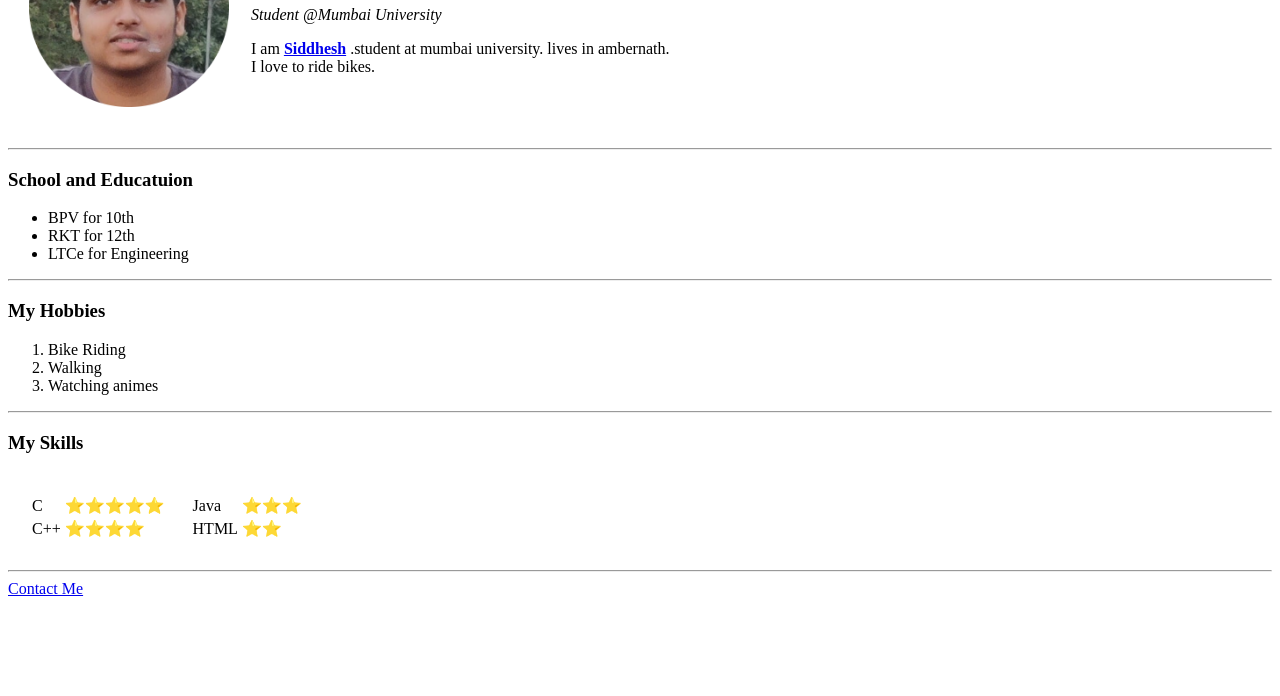
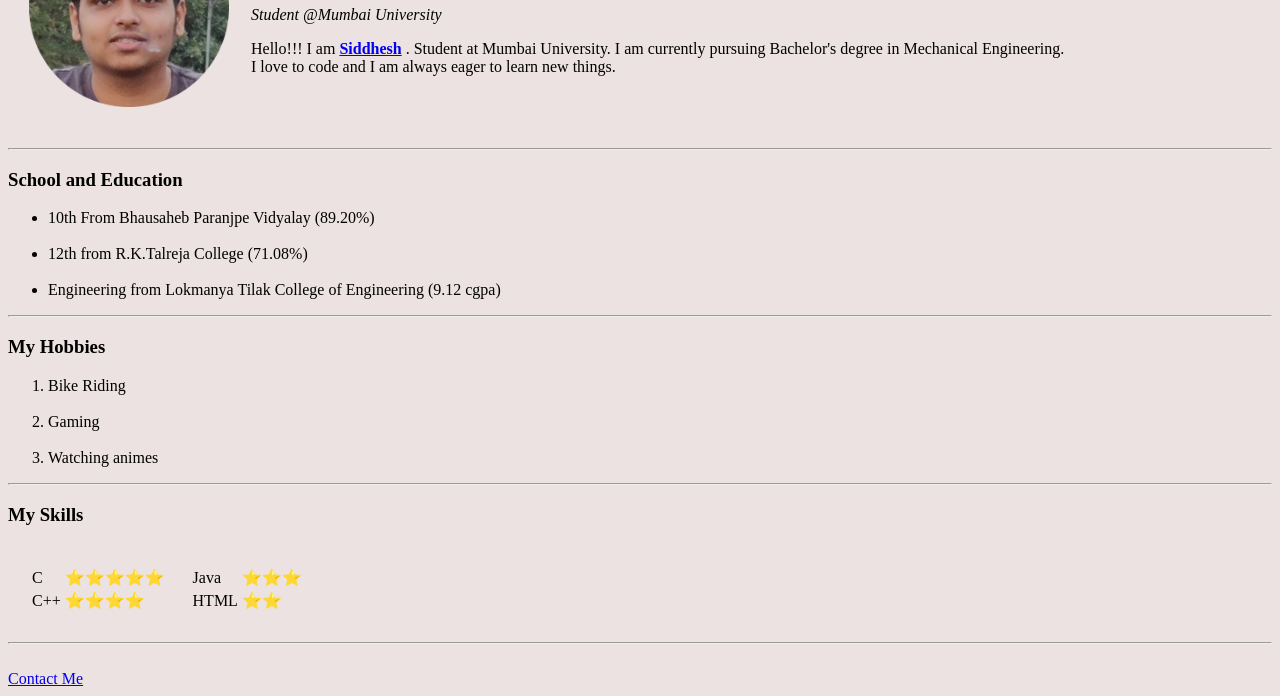
Before and after one commit to sid1782000/CV, a plain HTML site: page index.html in a window 1280 px wide. Shown: the part 122-818 px from the top of the page. Drawn offline with Linux system fonts and the light colour scheme.

Commit message:
Update index.html

```diff
--- a/index.html
+++ b/index.html
@@ -6,7 +6,7 @@
   <title>HI</title>
 </head>
 
-<body>
+<body style="Background-color:  #ECE2E1;">
   <table cellspacing="20">
     <tr>
       <td>
@@ -16,25 +16,25 @@
         <h1>Siddhesh Ankush Vare</h1>
         <p><em>Student @Mumbai University</em></p>
         <p>
-          I am <strong><a href="https://www.linkedin.com/in/siddhesh-vare-73216b191/">Siddhesh</a> </strong> .student at mumbai university. lives in ambernath.<br />
-          I love to ride bikes.
+          Hello!!! I am <strong><a href="https://www.linkedin.com/in/siddhesh-vare-73216b191/">Siddhesh</a> </strong>. Student at Mumbai University. I am currently pursuing Bachelor's degree in Mechanical Engineering.<br/>
+          I love to code and I am always eager to learn new things.
       </td>
     </tr>
   </table>
   </p>
   <hr>
-  <h3>School and Educatuion</h3>
+  <h3>School and Education</h3>
   <p>
   <ul>
-    <li>BPV for 10th</li>
-    <li>RKT for 12th</li>
-    <li>LTCe for Engineering</li>
+    <li>10th From Bhausaheb Paranjpe Vidyalay (89.20%)</li><br>
+    <li>12th from R.K.Talreja College (71.08%)</li><br>
+    <li>Engineering from Lokmanya Tilak College of Engineering (9.12 cgpa)</li>
   </ul>
   <hr>
   <h3>My Hobbies</h3>
   <ol>
-    <li>Bike Riding</li>
-    <li>Walking</li>
+    <li>Bike Riding</li><br>
+    <li>Gaming</li><br>
     <li>Watching animes</li>
   </ol>
   </p>
@@ -70,6 +70,7 @@
     </tr>
   </table>
   <hr>
+  <br>
   <a href="Contact Me.html">Contact Me</a>
 </body>
 
```
